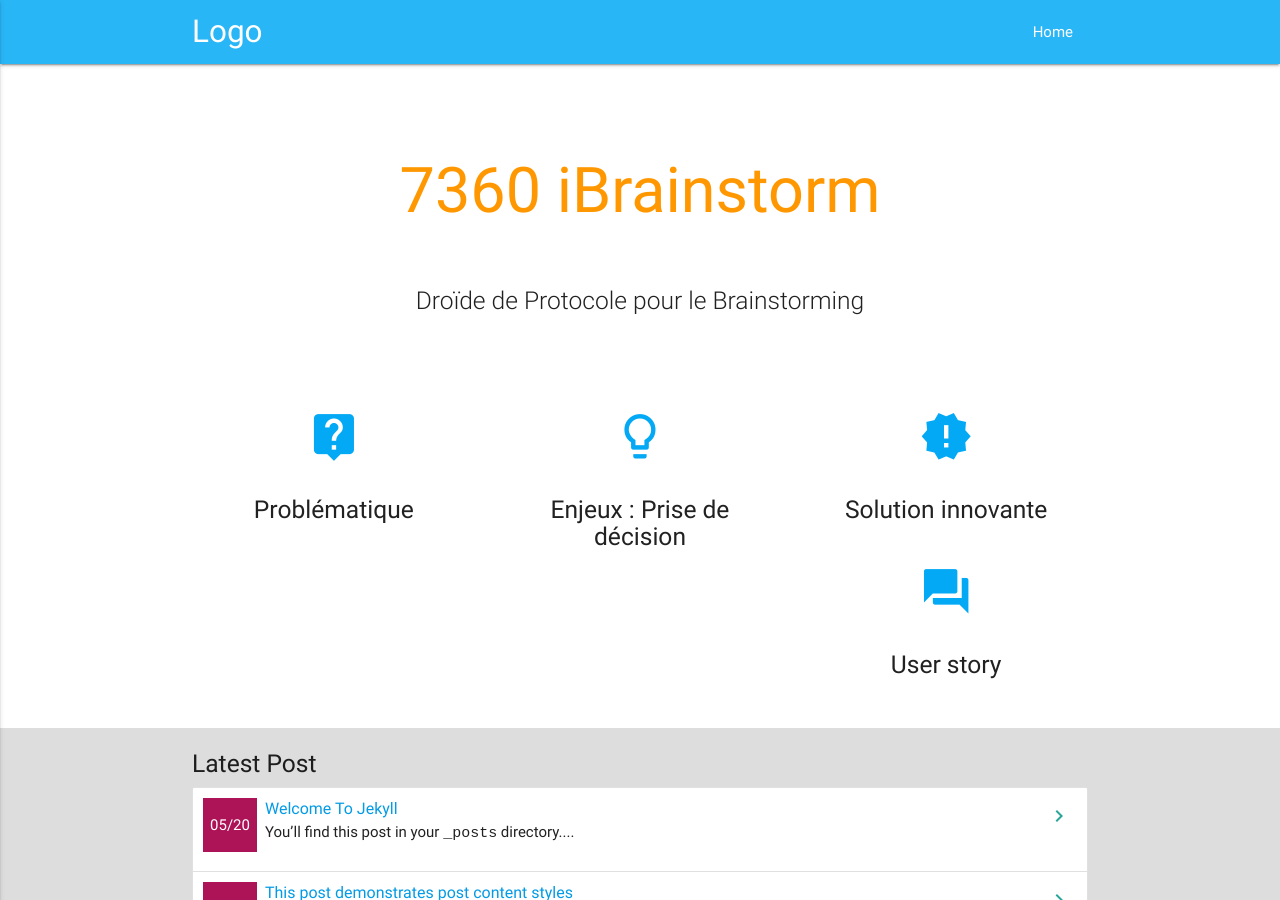
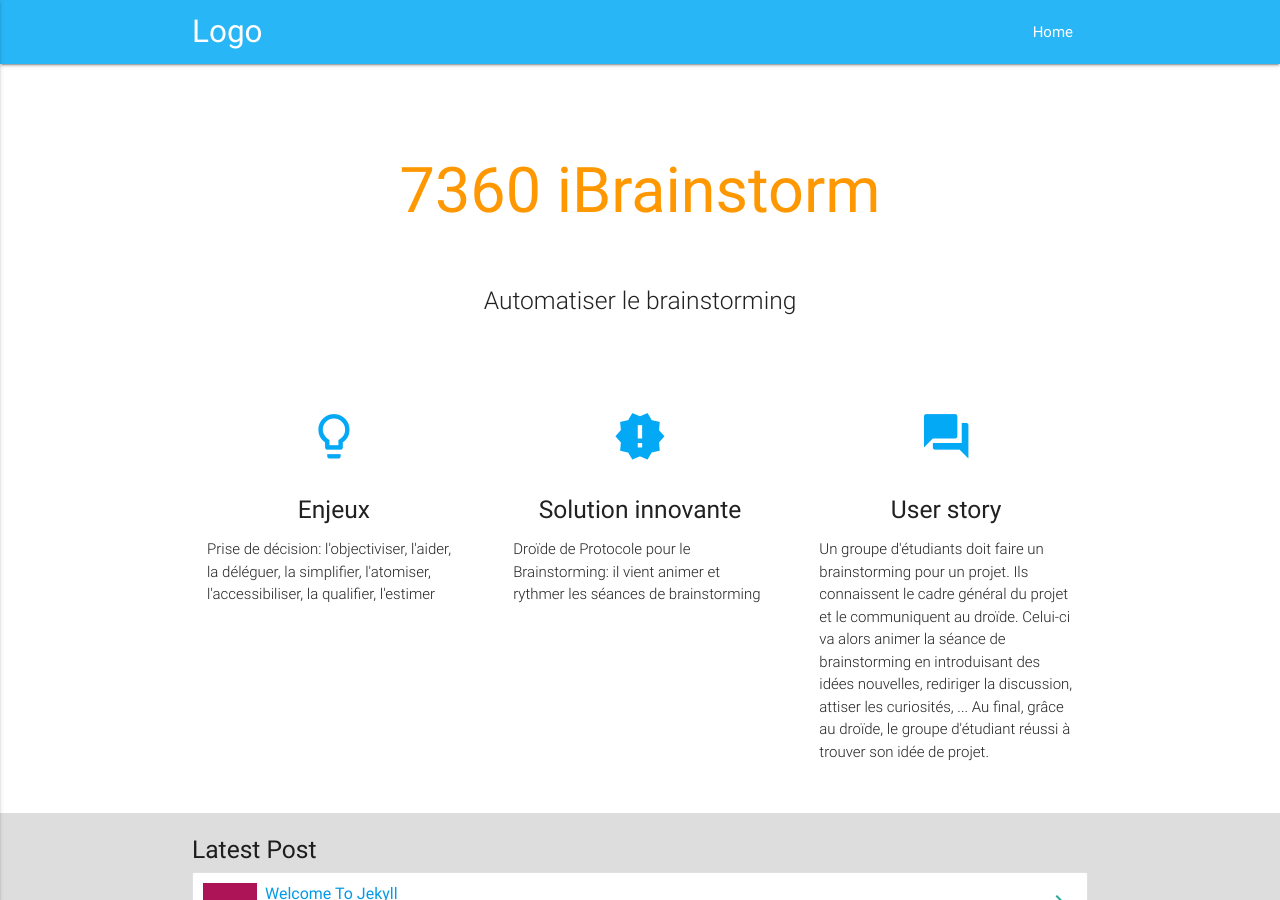
Before and after one commit to Thf772/insa-if-5-man-droid, a Jekyll site: the page built from index.md, in a window 1280 px wide and 900 px high. Built offline with Jekyll 4.4.1, drawn with Linux system fonts in a browser that asks for light colours.

Commit message:
Added the text for sections

```diff
--- a/_config.yml
+++ b/_config.yml
@@ -1,5 +1,5 @@
 title: "7360 iBrainstorm"
-description: "A Site Starter Materialize Templates for Jekyll"
+description: "Automatiser le brainstorming"
 
 github_username:  Thf772
 
--- a/index.md
+++ b/index.md
@@ -1,18 +1,15 @@
 ---
 layout: home
 sections:
-  - title: "Problématique"
-    icon:  "live_help"
-    text:  ""
-  - title: "Enjeux : Prise de décision"
+  - title: "Enjeux"
     icon:  "lightbulb_outline"
-    text:  ""
+    text:  "Prise de décision: l'objectiviser, l'aider, la déléguer, la simplifier, l'atomiser, l'accessibiliser, la qualifier, l'estimer"
   - title: "Solution innovante"
     icon:  "new_releases"
-    text:  ""
+    text:  "Droïde de Protocole pour le Brainstorming: il vient animer et rythmer les séances de brainstorming"
   - title: "User story"
     icon:  "question_answer"
-    text:  ""
+    text:  "Un groupe d'étudiants doit faire un brainstorming pour un projet. Ils connaissent le cadre général du projet et le communiquent au droïde. Celui-ci va alors animer la séance de brainstorming en introduisant des idées nouvelles, rediriger la discussion, attiser les curiosités, ... Au final, grâce au droïde, le groupe d'étudiant réussi à trouver son idée de projet."
 ---
 
-Droïde de Protocole pour le Brainstorming
+Automatiser le brainstorming
```
